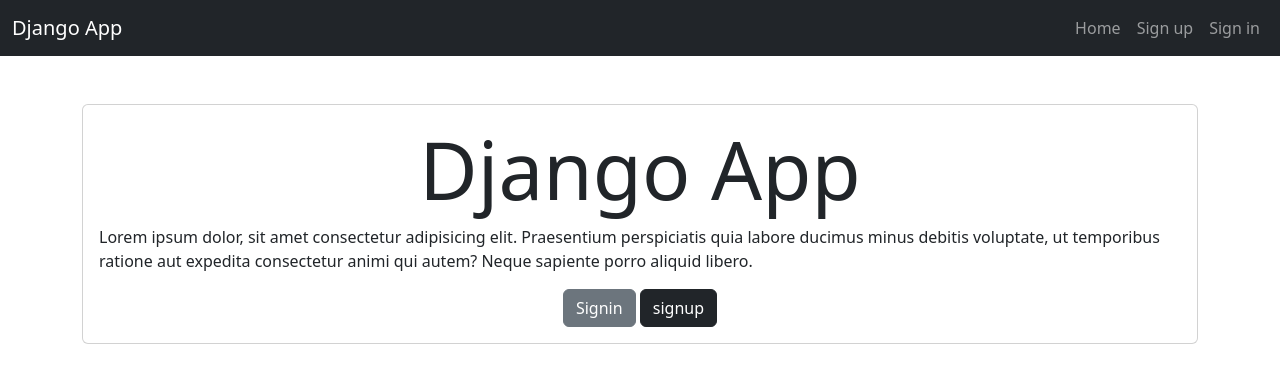
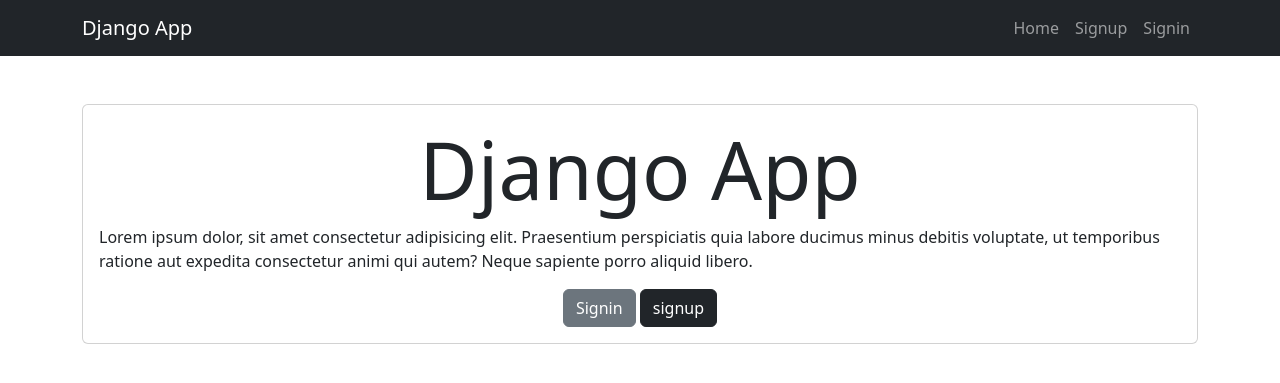
Before and after one commit to sebads00/django-crud, a Django app: page / in a window 1280 px wide. Shown: the top 383 px of the page. Run offline with Django 4.2, Linux system fonts and the light colour scheme.

Commit message:
Update base.html

```diff
--- a/task/templates/base.html
+++ b/task/templates/base.html
@@ -2,14 +2,16 @@
 <html lang="en">
 <head>
     <meta charset="UTF-8">
+    <meta http-equiv="X-UA-Compatible" content="IE=edge">
     <meta name="viewport" content="width=device-width, initial-scale=1.0">
-    <title>Django crud</title>
-    <link href="https://cdn.jsdelivr.net/npm/bootstrap@5.3.0/dist/css/bootstrap.min.css" rel="stylesheet" integrity="sha384-9ndCyUaIbzAi2FUVXJi0CjmCapSmO7SnpJef0486qhLnuZ2cdeRhO02iuK6FUUVM"
-    crossorigin="anonymous">
+    <title>Django CRUD Application</title>
+    <link rel="stylesheet" href="https://cdn.jsdelivr.net/npm/bootstrap@5.2.0/dist/css/bootstrap.min.css">
 </head>
 <body>
+
+
     <nav class="navbar navbar-expand-lg bg-dark navbar-dark">
-        <div class="container-fluid">
+        <div class="container">
           <a class="navbar-brand" href="/">Django App</a>
           <button class="navbar-toggler" type="button" data-bs-toggle="collapse" data-bs-target="#navbarNav" aria-controls="navbarNav" aria-expanded="false" aria-label="Toggle navigation">
             <span class="navbar-toggler-icon"></span>
@@ -19,34 +21,33 @@
                 <li class="nav-item">
                     <a href="/" class="nav-link">Home</a>
                 </li>
-
                 {% if user.is_authenticated %}
                 <li class="nav-item">
-                    <a href="{% url 'task' %}" class="nav-link">Task pending</a>
+                    <a href="{% url 'task' %}" class="nav-link">Tasks Pending</a>
                 </li>
                 <li class="nav-item">
-                    <a href="{% url 'task_completed' %}" class="nav-link">Task completed</a>
+                    <a href="{% url 'task_completed' %}" class="nav-link">Tasks completed</a>
                 </li>
                 <li class="nav-item">
-                    <a href="{% url 'create_task' %}" class="nav-link">Create Task</a>
-                </li>
-
-                <li class="nav-item">
-                    <a href="{% url 'logout' %}" class="nav-link">Logout</a>
-                </li>
-                 {% else %}
-                <li class="nav-item">
-                    <a href="{% url 'signup' %}" class="nav-link">Sign up</a>
+                    <a href="/task/create/" class="nav-link">Create task</a>
                 </li>
                 <li class="nav-item">
-                    <a href="{% url 'signin' %}" class="nav-link">Sign in</a>
+                    <a href="/logout" class="nav-link">Logout</a>
+                </li>
+                {% else %}
+                <li class="nav-item">
+                    <a href="/signup" class="nav-link">Signup</a>
+                </li>
+                <li class="nav-item">
+                    <a href="/signin" class="nav-link">Signin</a>
                 </li>
                 {% endif %}
-              </li>
             </ul>
           </div>
         </div>
       </nav>
+
+
     {% block content %}
     {% endblock %}
 
```
